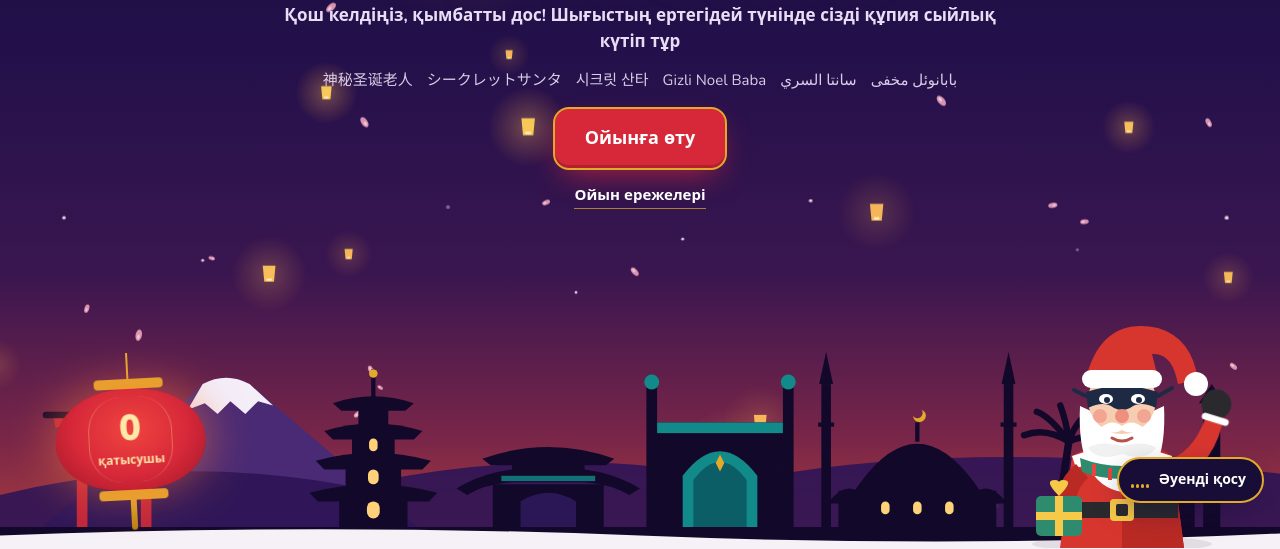
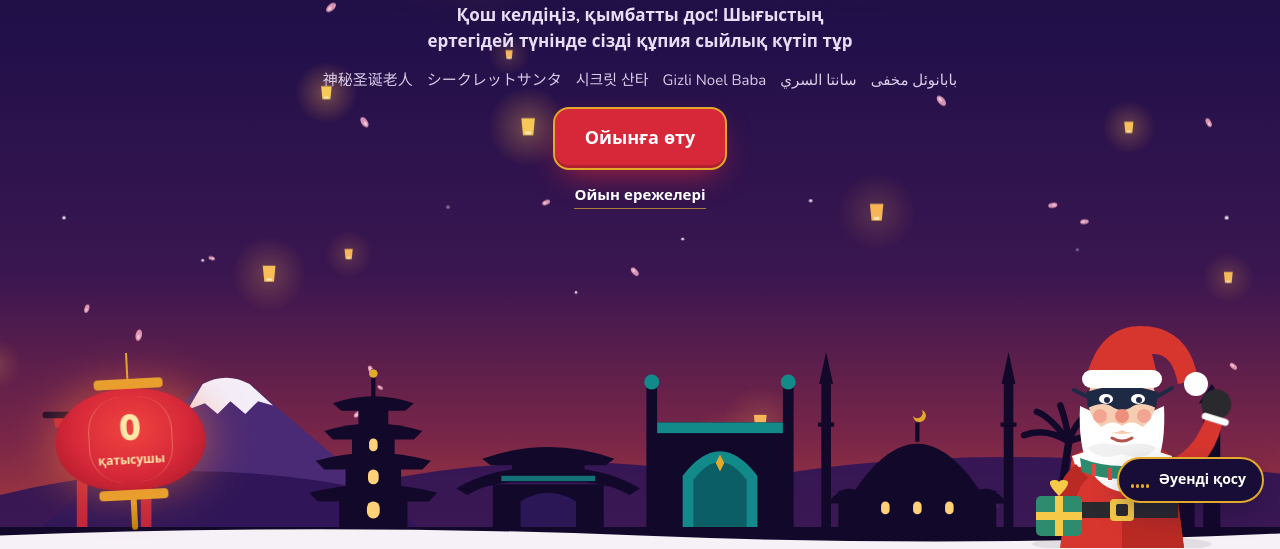
Before and after one commit to hankfm371-boop/qupiya-santa, a plain HTML site: page index.html in a window 1280 px wide. Shown: the part 281-830 px from the top of the page. Drawn offline with nearby package versions, Linux system fonts and the light colour scheme; no server answers.

Commit message:
Balance hero subtitle wrapping
Co-Authored-By: Claude Opus 5.5 <noreply@anthropic.com>

```diff
--- a/index.html
+++ b/index.html
@@ -63,7 +63,7 @@ button,input,select,textarea{font:inherit;color:inherit}
 .greets{display:flex;flex-wrap:wrap;justify-content:center;gap:6px 14px;font-size:15px;color:#E9DDF5;opacity:.92;max-width:640px}
 .greets span{white-space:nowrap}
 .gname{font-family:var(--display);font-weight:700;font-size:clamp(44px,10vw,88px);line-height:.98;text-wrap:balance;overflow-wrap:anywhere;color:#fff;text-shadow:0 2px 0 rgba(0,0,0,.25),0 0 40px rgba(227,169,43,.35)}
-.hero-sub{color:#E9DDF5;font-weight:700;font-size:17px}
+.hero-sub{color:#E9DDF5;font-weight:700;font-size:17px;text-wrap:balance;max-width:620px}
 .hero-cta{background:var(--coral);color:#fff;border:2px solid var(--gold);border-radius:16px;padding:16px 30px;font-weight:900;font-size:18px;cursor:pointer;box-shadow:0 12px 30px -10px rgba(214,40,57,.8),inset 0 -3px 0 rgba(0,0,0,.18)}
 .hero-cta:hover{background:var(--coral-press)}
 .hero-link{background:none;border:0;color:#fff;font-weight:800;font-size:15px;border-bottom:1.5px solid rgba(227,169,43,.7);padding:0;cursor:pointer}
```
